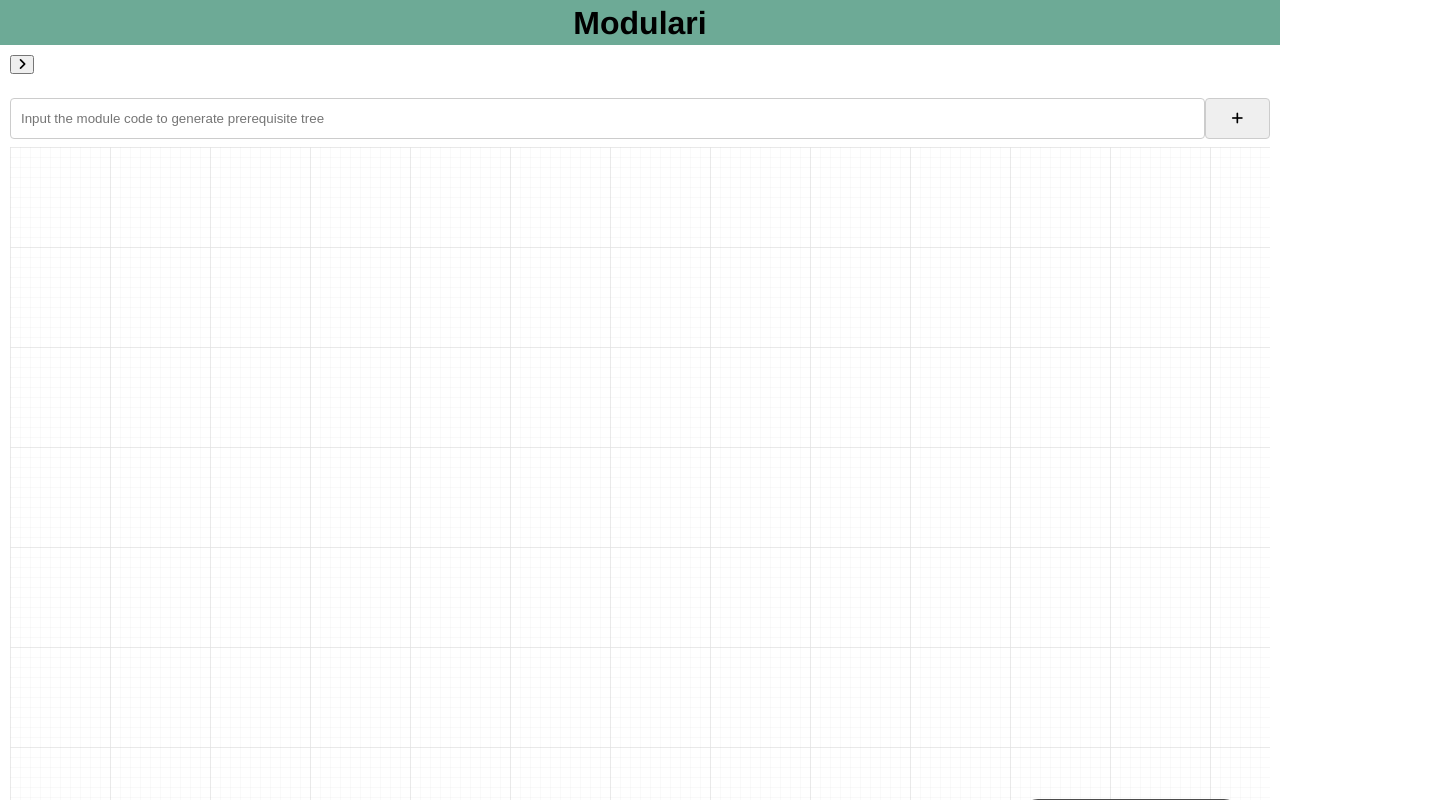
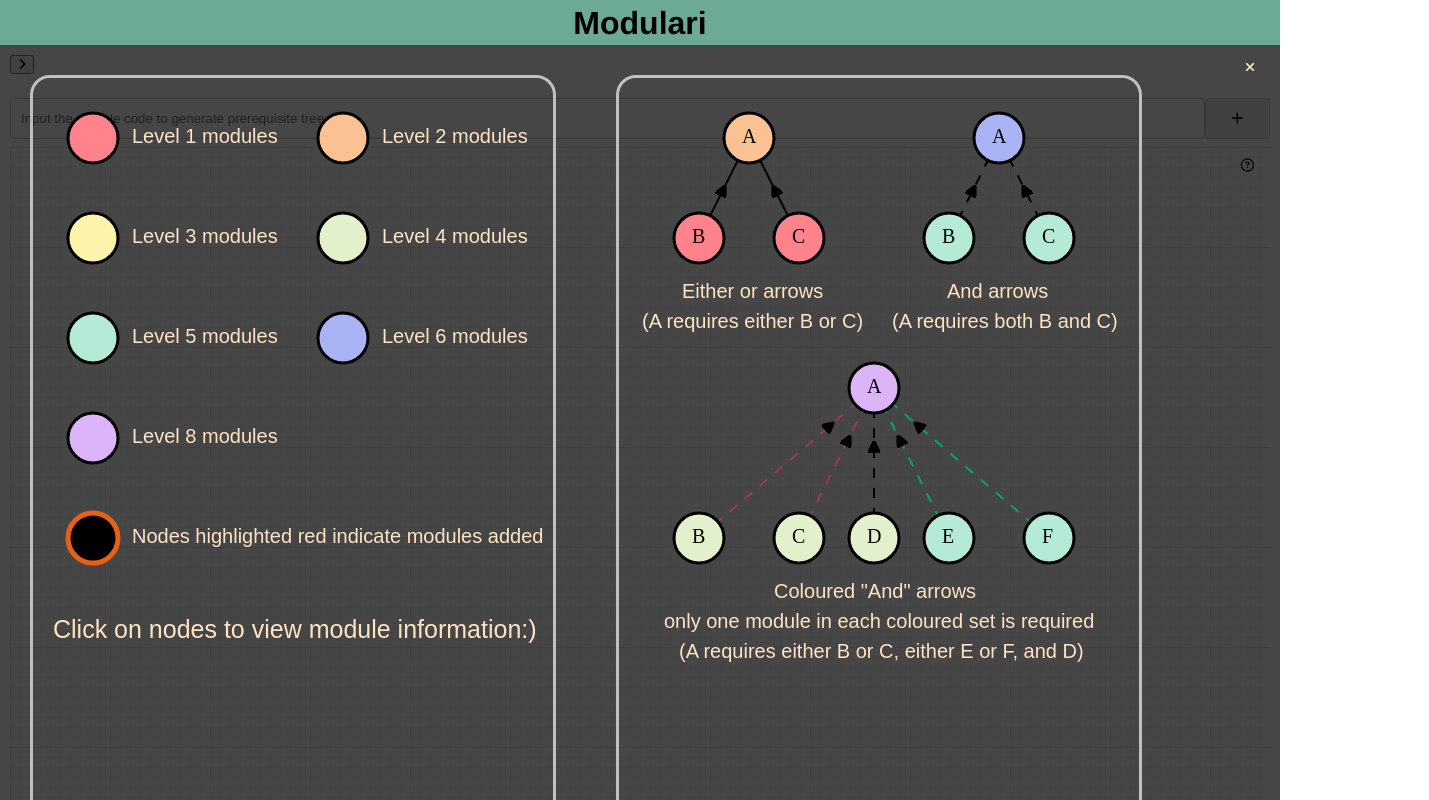
Before and after one commit to yuheem/Modulari, a Vue app in the folder modulari/: page / in a window 1280 px wide. Shown: the top 800 px of the page, 1429 px wide, since content can reach past the window. Built offline with nearby package versions, Linux system fonts and the light colour scheme.

Commit message:
Add legend for graph

```diff
--- a/modulari/src/App.vue
+++ b/modulari/src/App.vue
@@ -2,7 +2,7 @@
   <div id="app">
     <Header />
 
-    <div id="app-features">
+    <div id="app-features" style="position: relative">
       <Sidebar v-on:filter-modules="filterGraph" />
 
       <div id="main">
@@ -17,6 +17,8 @@
 
         <NewGraph :nodes="nodes" :links="links" :modulesShown="modulesShown" :filtered="filtered" />
       </div>
+
+      <Legend />
     </div>
   </div>
 </template>
@@ -26,6 +28,7 @@ import AddModules from "./components/AddModules";
 import Sidebar from "./components/Sidebar";
 import NewGraph from "./components/NewGraph";
 import Header from "./components/layout/Header";
+import Legend from "./components/Legend";
 import {
   getModuleInfo,
   handlePrereqTree,
@@ -38,7 +41,8 @@ export default {
     AddModules,
     Sidebar,
     Header,
-    NewGraph
+    NewGraph,
+    Legend
   },
   data() {
     return {
--- /dev/null
+++ b/modulari/src/components/Legend.vue
@@ -0,0 +1,146 @@
+<template>
+  <div id="legend">
+    <button @click="closeLegend()" style="float: right">
+      <i class="fas fa-times"></i>
+    </button>
+
+    <div style="display: flex">
+      <div class="box">
+        <svg width="100%" height="100%">
+          <circle class="level1" r="25" cx="50" cy="50" />
+          <text class="legendText" x="89" y="55">Level 1 modules</text>
+
+          <circle class="level2" r="25" cx="300" cy="50" />
+          <text class="legendText" x="339" y="55">Level 2 modules</text>
+
+          <circle class="level3" r="25" cx="50" cy="150" />
+          <text class="legendText" x="89" y="155">Level 3 modules</text>
+
+          <circle class="level4" r="25" cx="300" cy="150" />
+          <text class="legendText" x="339" y="155">Level 4 modules</text>
+
+          <circle class="level5" r="25" cx="50" cy="250" />
+          <text class="legendText" x="89" y="255">Level 5 modules</text>
+
+          <circle class="level6" r="25" cx="300" cy="250" />
+          <text class="legendText" x="339" y="255">Level 6 modules</text>
+
+          <circle class="level8" r="25" cx="50" cy="350" />
+          <text class="legendText" x="89" y="355">Level 8 modules</text>
+
+          <circle class="added" r="25" cx="50" cy="450" />
+          <text class="legendText" x="89" y="455">Nodes highlighted red indicate modules added</text>
+
+          <text
+            class="legendText"
+            style="font-size: 25px"
+            x="10"
+            y="550"
+          >Click on nodes to view module information:)</text>
+        </svg>
+      </div>
+      <div class="box">
+        <svg width="100vh" height="100%">
+          <!-- Illustrate either or modules, represented as solid arrows -->
+          <path d="M 170 150 L 120 50" />
+          <path d="M 70 150 L 120 50" />
+          <circle class="level1" r="25" cx="70" cy="150" />
+          <circle class="level1" r="25" cx="170" cy="150" />
+          <circle class="level2" r="25" cx="120" cy="50" />
+          <text x="113" y="55">A</text>
+          <text x="63" y="155">B</text>
+          <text x="163" y="155">C</text>
+          <text class="legendText" x="53" y="210">Either or arrows</text>
+          <text class="legendText" x="13" y="240">(A requires either B or C)</text>
+
+          <!-- Illustrate and modules, represented as dashed arrows -->
+          <path class="and" d="M 420 150 L 370 50" />
+          <path class="and" d="M 320 150 L 370 50" />
+          <circle class="level5" r="25" cx="320" cy="150" />
+          <circle class="level5" r="25" cx="420" cy="150" />
+          <circle class="level6" r="25" cx="370" cy="50" />
+          <text x="363" y="55">A</text>
+          <text x="313" y="155">B</text>
+          <text x="413" y="155">C</text>
+          <text class="legendText" x="318" y="210">And arrows</text>
+          <text class="legendText" x="263" y="240">(A requires both B and C)</text>
+
+          <!-- Illustrate and-or modules, represented as coloured dashed arrows -->
+          <path class="andor3 and" d="M 70 450 L 245 300" />
+          <path class="andor3 and" d="M 170 450 L 245 300" />
+          <path class="and" d="M 245 450 L 245 300" />
+          <path class="andor1 and" d="M 320 450 L 245 300" />
+          <path class="andor1 and" d="M 420 450 L 245 300" />
+          <circle class="level4" r="25" cx="70" cy="450" />
+          <circle class="level4" r="25" cx="170" cy="450" />
+          <circle class="level4" r="25" cx="245" cy="450" />
+          <circle class="level5" r="25" cx="320" cy="450" />
+          <circle class="level5" r="25" cx="420" cy="450" />
+          <circle class="level8" r="25" cx="245" cy="300" />
+          <text x="238" y="305">A</text>
+          <text x="63" y="455">B</text>
+          <text x="163" y="455">C</text>
+          <text x="238" y="455">D</text>
+          <text x="313" y="455">E</text>
+          <text x="413" y="455">F</text>
+          <text class="legendText" x="145" y="510">Coloured "And" arrows</text>
+          <text class="legendText" x="35" y="540">only one module in each coloured set is required</text>
+          <text class="legendText" x="50" y="570">(A requires either B or C, either E or F, and D)</text>
+        </svg>
+      </div>
+    </div>
+  </div>
+</template>
+
+<script>
+export default {
+  name: "Legend",
+  methods: {
+    closeLegend() {
+      document.getElementById("legend").style.display = "none";
+    }
+  }
+};
+</script>
+
+<style scoped>
+#legend {
+  /* display: none; */
+  position: absolute;
+  width: 100%;
+  height: 100%;
+  top: 0;
+  left: 0;
+  right: 0;
+  bottom: 0;
+  background-color: rgba(0, 0, 0, 0.726);
+  z-index: 2;
+}
+
+button {
+  cursor: pointer;
+  float: right;
+  border: 0;
+  background: none;
+  color: bisque;
+  padding: 15px 25px;
+}
+
+.box {
+  /* position: absolute; */
+  width: 500px;
+  height: 100vh;
+  /* background: #1b1b1bac; */
+  outline-color: blanchedalmond;
+  margin: 30px;
+  border: rgba(255, 255, 255, 0.658) 3px solid;
+  padding: 10px;
+  border-radius: 20px;
+}
+
+.legendText {
+  fill: bisque;
+  font-size: 20px;
+  font-family: sans-serif;
+}
+</style>>
--- a/modulari/src/components/NewGraph.vue
+++ b/modulari/src/components/NewGraph.vue
@@ -36,11 +36,9 @@
       <g />
     </svg>
 
-    <div id="legend">
-      <svg>
-        <rect rx="10" ry="10" />
-      </svg>
-    </div>
+    <button class="legend-button" @click="openLegend()">
+      <i class="far fa-question-circle"></i>
+    </button>
   </div>
 </template>
 
@@ -397,6 +395,9 @@ export default {
       } else {
         this.defaultGraph();
       }
+    },
+    openLegend() {
+      document.getElementById("legend").style.display = "block";
     }
   },
   watch: {
@@ -428,20 +429,6 @@ export default {
 #test-graph {
   width: 100%;
   height: 100vh;
-}
-
-#legend {
-  position: absolute;
-  bottom: 16px;
-  right: 16px;
-  width: 200px;
-  height: 100px;
-  background: #ccccccac;
-  outline-color: black;
-  margin: 10px;
-  border: rgba(0, 0, 0, 0.658) 3px solid;
-  padding: 10px;
-  border-radius: 20px;
 }
 
 text {
@@ -520,4 +507,13 @@ path {
   stroke: rgb(231, 97, 19);
   stroke-width: 5px;
 }
+
+.legend-button {
+  position: absolute;
+  top: 10px;
+  right: 10px;
+  border: 0;
+  background: none;
+  cursor: pointer;
+}
 </style>
```
